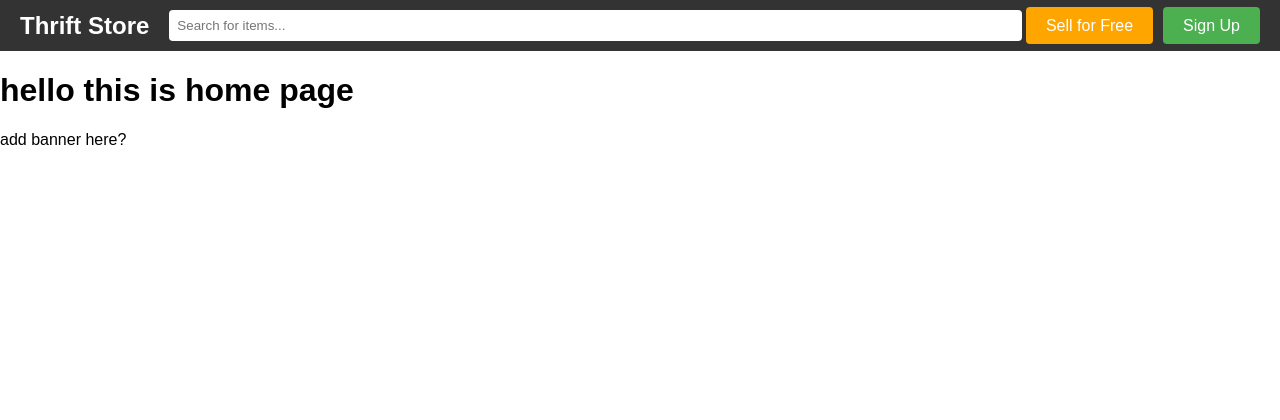
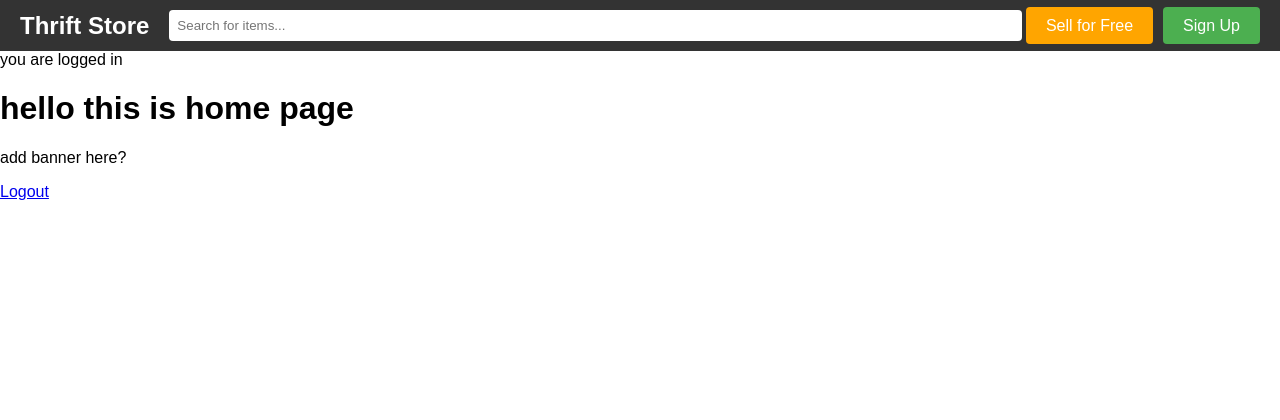
Before and after one commit to basnetbijay/Event-Management, a PHP site: page / in a window 1280 px wide. Shown: the top 420 px of the page. Run offline with PHP 8.4, Linux system fonts and the light colour scheme; the visitor is signed in with stand-in values (Sample User, id 1).

Commit message:
created logout functionality and check if user is login

```diff
--- a/includes/header.php
+++ b/includes/header.php
@@ -2,7 +2,7 @@
 <html lang="en">
 <head>
     <meta charset="UTF-8">
-    <title>Header</title>
+    <title>ThriftIt</title>
     <link rel="stylesheet" type="text/css" href="/includes/styles.css">
 </head>
 <body>
--- a/src/index.php
+++ b/src/index.php
@@ -1,6 +1,14 @@
 <?php
 require '../db/db.php';
 require '../includes/header.php';
+require '../utils/auth.php';
+session_start();
+if ($_SESSION['is_logged_in']) {
+    echo 'you are logged in';
+}else{
+    echo 'you are not logged in';
+}
 ?>
 <h1>hello this is home page</h1>
 <p>add banner here?</p>
+<a href="../src/loginsignup/logout.php">Logout</a>
--- a/src/loginsignup/login_process.php
+++ b/src/loginsignup/login_process.php
@@ -22,6 +22,7 @@ if ($_SERVER["REQUEST_METHOD"] == "POST") {
     $password = $_POST['password'];
     if (password_verify($password, $password_hash)) {
         session_start();
+        $_SESSION['is_logged_in'] = true;
         $_SESSION['user_id'] = $user_id;
         $_SESSION['email'] = $email;
         $_SESSION['first_name'] = $first_name;
--- /dev/null
+++ b/src/loginsignup/logout.php
@@ -0,0 +1,6 @@
+<?php
+session_start();
+session_unset();
+session_destroy();
+header("Location: ../index.php");
+?>
--- a/utils/auth.php
+++ b/utils/auth.php
@@ -1,5 +1,6 @@
 <?php
 function isLoggedIn(){
+    session_start();
     return isset($_SESSION['is_logged_in'])&& $_SESSION['is_logged_in'];
 }
 ?>
```
